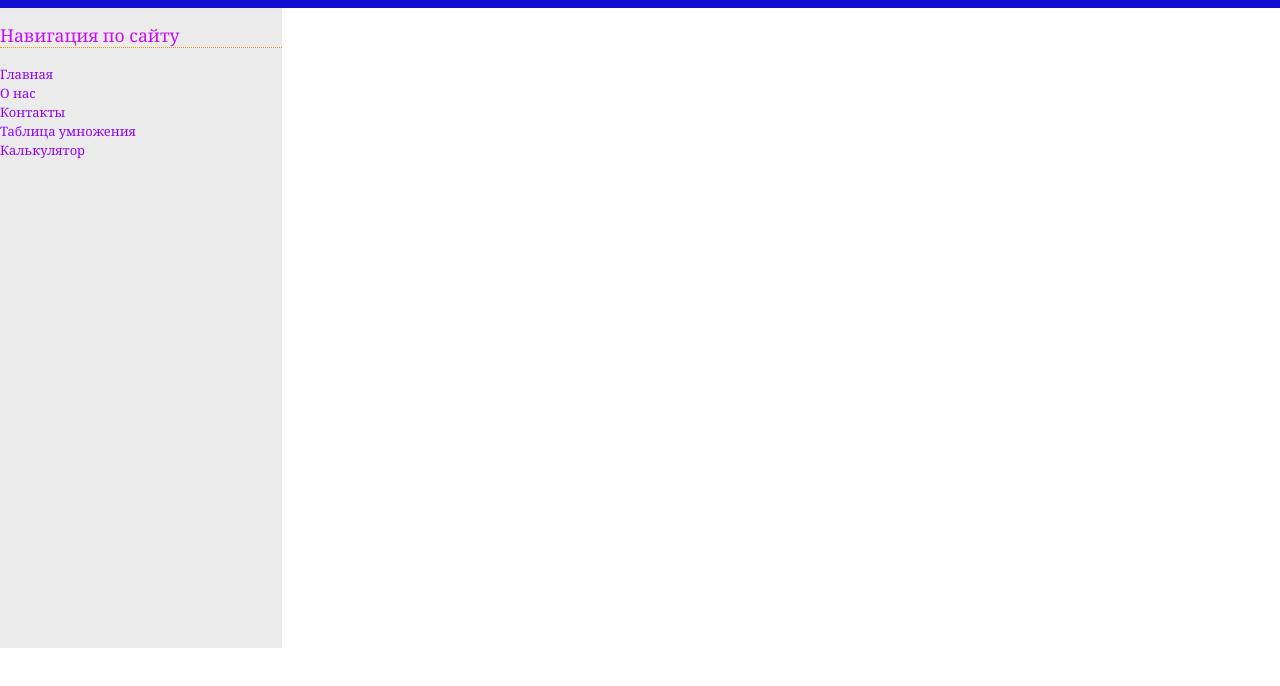
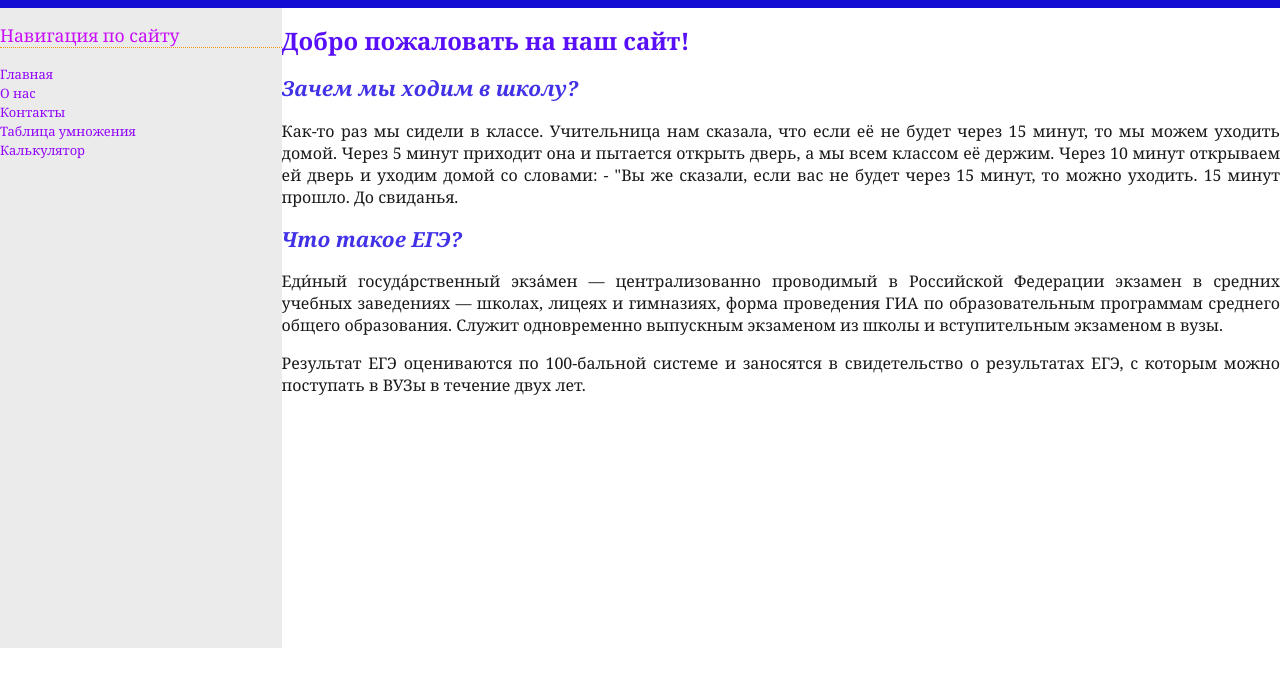
Before and after one commit to SonGonHan/Shabanov_repository_IT, a plain HTML site: page index.html in a window 1280 px wide. Shown: the part 72-758 px from the top of the page. Drawn offline with Linux system fonts and the light colour scheme.

Commit message:
Создание блока main в body

```diff
--- a/index.html
+++ b/index.html
@@ -27,6 +27,16 @@
                 <li> <a href="https://vogu35.ru/">Калькулятор</a> </li>
             </ul>
         </nav>
+        <main>
+            <h1> Добро пожаловать на наш сайт!</h1>
+            <h2>Зачем мы ходим в школу?</h2>
+            <p>Как-то раз мы сидели в классе. Учительница нам сказала, что если её не будет через 15 минут, то мы можем уходить домой. Через 5 минут приходит она  и пытается открыть дверь, а мы всем классом её держим.
+                Через 10 минут открываем ей дверь и уходим домой со словами: - "Вы же сказали, если вас не будет через 15 минут, то можно уходить. 15 минут прошло. До свиданья.</p>
+            <h2>Что такое ЕГЭ?</h2>
+            <p>Еди́ный госуда́рственный экза́мен — централизованно проводимый в Российской Федерации экзамен в средних учебных заведениях — школах, лицеях и гимназиях, форма проведения ГИА по образовательным программам среднего общего образования. Служит одновременно выпускным экзаменом из школы и вступительным экзаменом в вузы.</p>
+            <p>Результат ЕГЭ оцениваются по 100-бальной системе и заносятся в свидетельство о результатах ЕГЭ, с которым можно поступать в ВУЗы в течение двух лет.</p>
+        </main>
+
 
     </body>
 </html>
```
